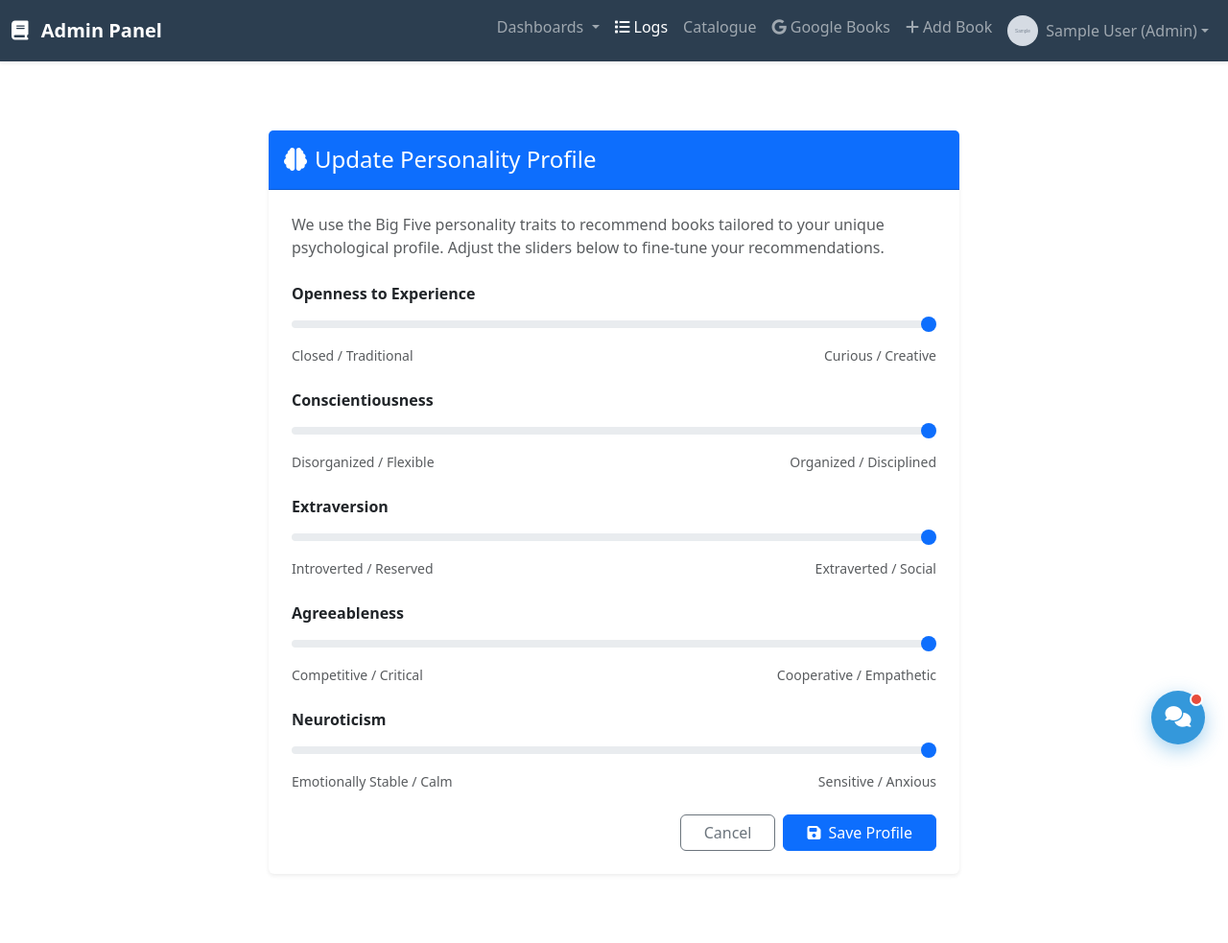
After one commit to peterkahumu/Library-Management, a Django app: page /accounts/profile/update/ in a window 1280 px wide. The commit adds this page. Shown: the whole page at 96% size. Run offline with Django 5.2, Linux system fonts and the light colour scheme; a user stored in the database is signed in; tables that the repository leaves empty hold one stand-in row (values such as "Sample post"); grey boxes marked "Sample" are stand-in pictures; some libraries are stand-ins or nearby versions.

Commit message:
feat: implement personality-based and similarity-based book recommendation system using pgvector and external service integration

```diff
--- a/LibraryManagement/settings.py
+++ b/LibraryManagement/settings.py
@@ -70,6 +70,7 @@ TEMPLATES = [
         "OPTIONS": {
             "context_processors": [
                 "django.template.context_processors.request",
+                "django.template.context_processors.media",
                 "django.contrib.auth.context_processors.auth",
                 "django.contrib.messages.context_processors.messages",
                 # custom context processors
@@ -171,6 +172,7 @@ GOOGLE_BOOKS_API_KEY = os.getenv("GOOGLE_BOOKS_API_KEY", "")
 LOGIN_REDIRECT_URL = "home"
 LOGOUT_REDIRECT_URL = "login"
 AI_SERVICE_URL = os.getenv("AI_SERVICE_URL", "http://localhost:8001/")
+RECOMMENDATION_SERVICE_URL = os.getenv("RECOMMENDATION_SERVICE_URL", "http://localhost:8002/")
 
 EMAIL_BACKEND = "django.core.mail.backends.console.EmailBackend"
 
--- a/accounts/forms.py
+++ b/accounts/forms.py
@@ -1,5 +1,5 @@
 from django.contrib.auth.forms import UserChangeForm, UserCreationForm
-from .models import LibraryUser
+from .models import LibraryUser, PersonalityProfile
 from django import forms
 
 
@@ -26,3 +26,17 @@ class CustomUserChangeForm(UserChangeForm):
             "date_of_birth",
             "profile_image",
         ]
+
+class PersonalityProfileForm(forms.ModelForm):
+    """Form to update Big Five personality traits."""
+
+    class Meta:
+        model = PersonalityProfile
+        fields = ["openness", "conscientiousness", "extraversion", "agreeableness", "neuroticism"]
+        widgets = {
+            "openness": forms.NumberInput(attrs={"type": "range", "min": "0", "max": "1", "step": "0.01", "class": "form-range"}),
+            "conscientiousness": forms.NumberInput(attrs={"type": "range", "min": "0", "max": "1", "step": "0.01", "class": "form-range"}),
+            "extraversion": forms.NumberInput(attrs={"type": "range", "min": "0", "max": "1", "step": "0.01", "class": "form-range"}),
+            "agreeableness": forms.NumberInput(attrs={"type": "range", "min": "0", "max": "1", "step": "0.01", "class": "form-range"}),
+            "neuroticism": forms.NumberInput(attrs={"type": "range", "min": "0", "max": "1", "step": "0.01", "class": "form-range"}),
+        }
--- a/accounts/urls.py
+++ b/accounts/urls.py
@@ -1,6 +1,7 @@
 from django.urls import path
-from .views import RegisterUserView
+from .views import RegisterUserView, PersonalityProfileUpdateView
 
 urlpatterns = [
     path("register/", RegisterUserView.as_view(), name="register"),
+    path("profile/update/", PersonalityProfileUpdateView.as_view(), name="update_profile"),
 ]
--- a/accounts/views.py
+++ b/accounts/views.py
@@ -8,3 +8,23 @@ class RegisterUserView(CreateView):
     form_class = CustomUserCreationForm
     template_name = "registration/register.html"
     success_url = reverse_lazy("login")
+
+from django.views.generic import UpdateView
+from django.contrib.auth.mixins import LoginRequiredMixin
+from django.contrib import messages
+from .models import PersonalityProfile
+from .forms import PersonalityProfileForm
+
+class PersonalityProfileUpdateView(LoginRequiredMixin, UpdateView):
+    model = PersonalityProfile
+    form_class = PersonalityProfileForm
+    template_name = "accounts/personality_profile_form.html"
+    success_url = reverse_lazy("home")  # Redirect to home or dashboard after update
+
+    def get_object(self, queryset=None):
+        profile, created = PersonalityProfile.objects.get_or_create(user=self.request.user)
+        return profile
+
+    def form_valid(self, form):
+        messages.success(self.request, "Your personality profile has been updated.")
+        return super().form_valid(form)
--- a/books/models.py
+++ b/books/models.py
@@ -4,6 +4,7 @@ from django.urls import reverse
 from django.conf import settings
 from django.core.exceptions import ValidationError
 from django.db.models import F
+from pgvector.django import VectorField
 
 from .constants import LANGUAGE_CHOICES, GENRE_CHOICES, FORMAT_CHOICES
 from .utils import invalidate_cache
@@ -59,6 +60,7 @@ class Book(models.Model):
     )  # l x w x h in inches
     weight = models.FloatField(blank=True, null=True)
     dewey_decimal = models.CharField(max_length=50, null=True, blank=True)
+    embedding = VectorField(dimensions=768, blank=True, null=True)
 
     def __str__(self):
         return self.title
--- a/requirements.txt
+++ b/requirements.txt
@@ -41,3 +41,5 @@ sqlparse==0.5.3
 urllib3==2.6.3
 virtualenv==20.35.4
 whitenoise==6.11.0
+pgvector==0.3.6
+httpx==0.27.2
--- /dev/null
+++ b/templates/accounts/personality_profile_form.html
@@ -0,0 +1,77 @@
+{% extends 'base.html' %}
+{% load crispy_forms_tags %}
+
+{% block title %}Update Personality Profile{% endblock title %}
+
+{% block content %}
+<div class="container py-5">
+    <div class="row justify-content-center">
+        <div class="col-md-8">
+            <div class="card shadow-sm border-0">
+                <div class="card-header bg-primary text-white py-3">
+                    <h4 class="mb-0"><i class="fas fa-brain me-2"></i>Update Personality Profile</h4>
+                </div>
+                <div class="card-body p-4">
+                    <p class="text-muted mb-4">
+                        We use the Big Five personality traits to recommend books tailored to your unique psychological profile. Adjust the sliders below to fine-tune your recommendations.
+                    </p>
+
+                    <form method="post" novalidate>
+                        {% csrf_token %}
+
+                        <div class="mb-4">
+                            <label for="{{ form.openness.id_for_label }}" class="form-label fw-bold">Openness to Experience</label>
+                            {{ form.openness }}
+                            <div class="d-flex justify-content-between small text-muted mt-1">
+                                <span>Closed / Traditional</span>
+                                <span>Curious / Creative</span>
+                            </div>
+                        </div>
+
+                        <div class="mb-4">
+                            <label for="{{ form.conscientiousness.id_for_label }}" class="form-label fw-bold">Conscientiousness</label>
+                            {{ form.conscientiousness }}
+                            <div class="d-flex justify-content-between small text-muted mt-1">
+                                <span>Disorganized / Flexible</span>
+                                <span>Organized / Disciplined</span>
+                            </div>
+                        </div>
+
+                        <div class="mb-4">
+                            <label for="{{ form.extraversion.id_for_label }}" class="form-label fw-bold">Extraversion</label>
+                            {{ form.extraversion }}
+                            <div class="d-flex justify-content-between small text-muted mt-1">
+                                <span>Introverted / Reserved</span>
+                                <span>Extraverted / Social</span>
+                            </div>
+                        </div>
+
+                        <div class="mb-4">
+                            <label for="{{ form.agreeableness.id_for_label }}" class="form-label fw-bold">Agreeableness</label>
+                            {{ form.agreeableness }}
+                            <div class="d-flex justify-content-between small text-muted mt-1">
+                                <span>Competitive / Critical</span>
+                                <span>Cooperative / Empathetic</span>
+                            </div>
+                        </div>
+
+                        <div class="mb-4">
+                            <label for="{{ form.neuroticism.id_for_label }}" class="form-label fw-bold">Neuroticism</label>
+                            {{ form.neuroticism }}
+                            <div class="d-flex justify-content-between small text-muted mt-1">
+                                <span>Emotionally Stable / Calm</span>
+                                <span>Sensitive / Anxious</span>
+                            </div>
+                        </div>
+
+                        <div class="d-grid gap-2 d-md-flex justify-content-md-end mt-4">
+                            <a href="{% url 'home' %}" class="btn btn-outline-secondary px-4">Cancel</a>
+                            <button type="submit" class="btn btn-primary px-4"><i class="fas fa-save me-2"></i>Save Profile</button>
+                        </div>
+                    </form>
+                </div>
+            </div>
+        </div>
+    </div>
+</div>
+{% endblock content %}
```
Also changed, not shown: dashboards/views.py (+37 -0 lines), templates/dashboards/student_dashboard.html (+61 -0 lines), books/migrations/0011_book_embedding.py (added).
